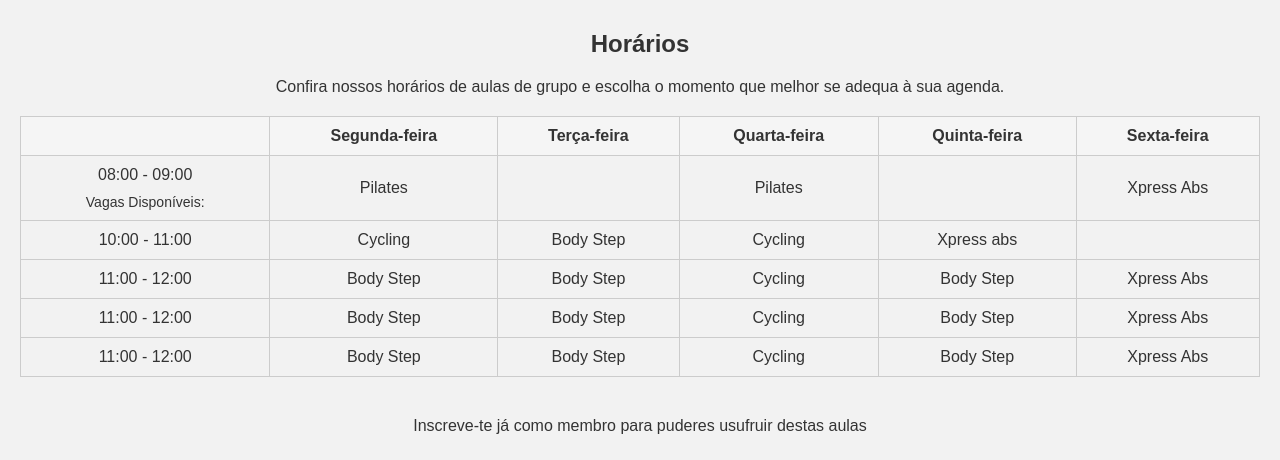
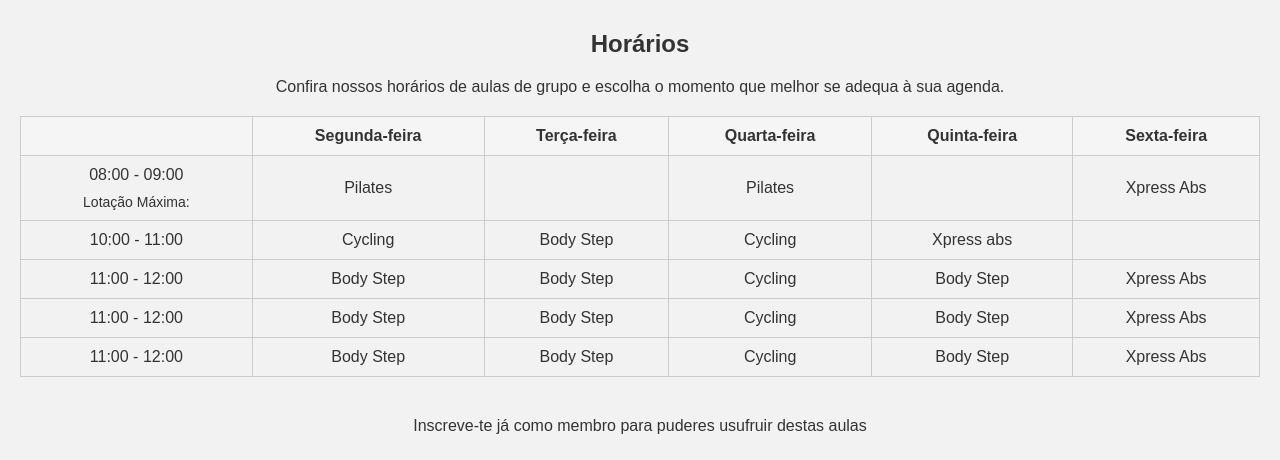
Before and after one commit to marmonteiro/Projeto_ESIN_GymFlex, a PHP site: the page made by horários.html in a window 1280 px wide, with the pointer over the restyled element. Shown: the part 209-669 px from the top of the page. Run offline with PHP 8.4, Linux system fonts and the light colour scheme.

Commit message:
horários

```diff
--- a/horarios.css
+++ b/horarios.css
@@ -94,7 +94,7 @@ th {
 
 /* Adicione o estilo para mostrar as vagas ao passar o mouse */
 td:hover::after {
-    content: "Vagas Disponíveis: " attr(data-vagas);
+    content: "Lotação Máxima: " attr(data-vagas); /*VER NA BASE DE DADOS */
     display: block;
     margin-top: 10px;
     font-size: 14px;
```
